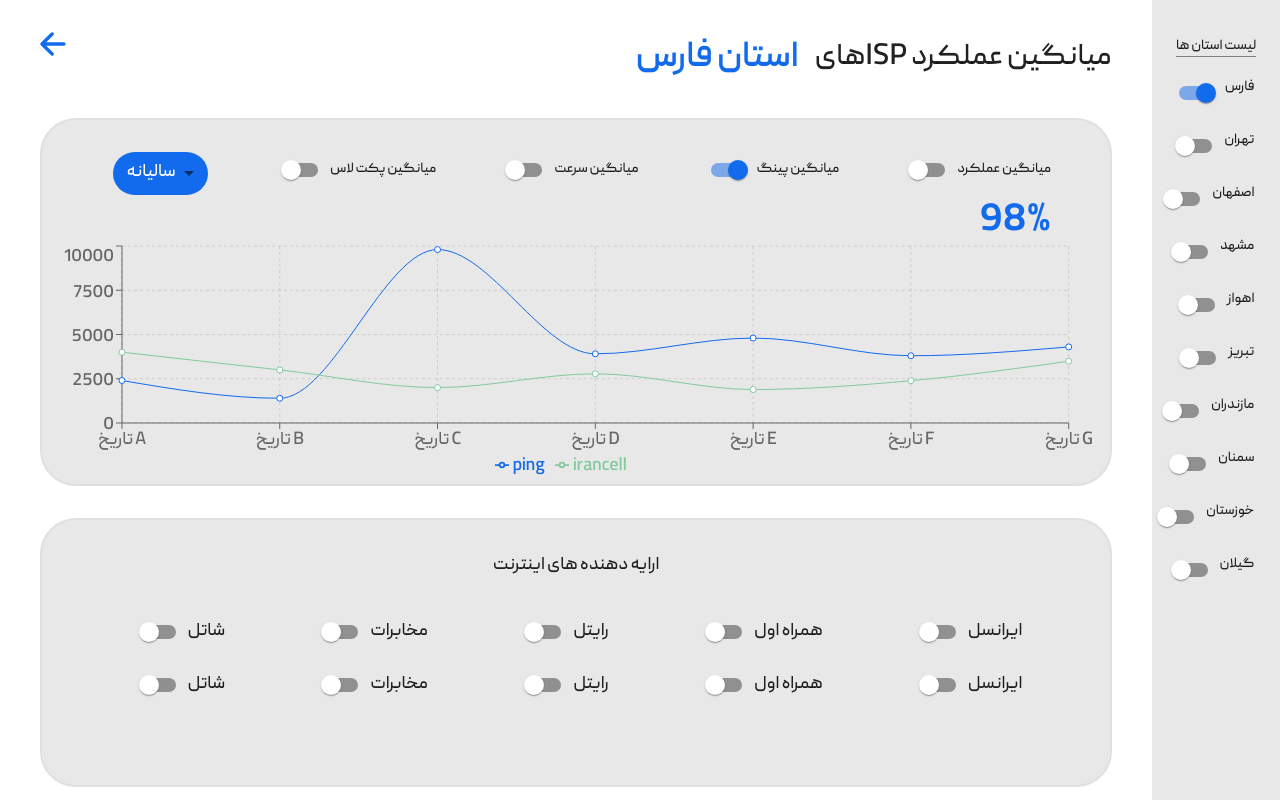
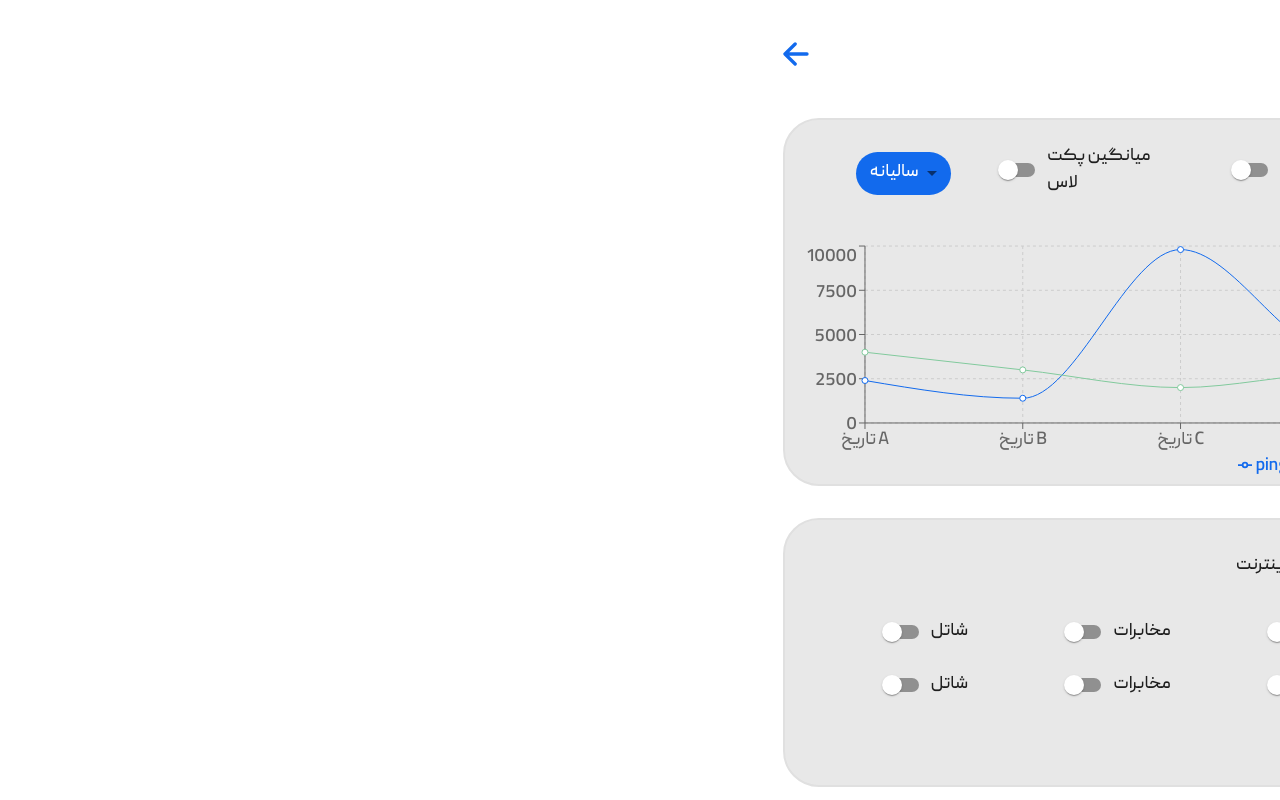
Before and after one commit to Raika-Company/eyesp-v1, a React (Vite) app in the folder client-app/: page /admin/tehran in a window 1280 px wide. Built offline with nearby package versions, Linux system fonts and the light colour scheme.

Commit message:
[fix]: resolve the toggle in operatoerDetails

```diff
--- a/client-app/src/app/App.css
+++ b/client-app/src/app/App.css
@@ -5,9 +5,9 @@
   overflow-wrap: break-word;
 }
 
-/* body {
+body {
   direction: rtl;
-} */
+}
 
 
 @font-face {
--- a/client-app/src/app/common/ArrowBack.jsx
+++ b/client-app/src/app/common/ArrowBack.jsx
@@ -3,12 +3,13 @@ import { Box, useMediaQuery } from "@mui/material";
 
 const ArrowBack = () => {
   const isSmScreen = useMediaQuery((theme) => theme.breakpoints.down("sm"));
+  const isMdScreen = useMediaQuery((theme) => theme.breakpoints.down("md"));
 
   return (
     <Box>
       {" "}
       <img
-        style={{ width: isSmScreen ? "5vw" : "2vw" }}
+        style={{ width: isSmScreen ? "5vw" : isMdScreen ? "5vw" : "2vw" }}
         src={arrowBack}
         alt="arrowBack"
       />
--- a/client-app/src/components/detailTest/ChartDetail.jsx
+++ b/client-app/src/components/detailTest/ChartDetail.jsx
@@ -69,10 +69,6 @@ const ChartDetail = () => {
   const isMdScreen = useMediaQuery((theme) => theme.breakpoints.down("md"));
   const isXsScreen = useMediaQuery((theme) => theme.breakpoints.down("xs"));
   const isSmScreen = useMediaQuery((theme) => theme.breakpoints.down("sm"));
-  const [pingLineVisible, setPingLineVisible] = useState(true);
-  const handlePingToggle = () => {
-    setPingLineVisible((prevVisible) => !prevVisible);
-  };
 
   function MobileToggleSwitch() {
     return (
@@ -118,11 +114,7 @@ const ChartDetail = () => {
             >
               میانگین پینگ
             </Typography>
-            <Switch
-              {...label}
-              checked={pingLineVisible}
-              onChange={handlePingToggle}
-            />{" "}
+            <Switch {...label} />{" "}
           </Box>
         </Box>
         <Box sx={{ width: "50%", display: "flex", flexDirection: "column" }}>
@@ -163,6 +155,65 @@ const ChartDetail = () => {
       </Box>
     );
   }
+
+  function DesktopToggleSwitch() {
+    return (
+      <Box
+        sx={{
+          marginRight: isMdScreen ? "11rem" : isXsScreen ? "1rem" : "5rem",
+          width: "80%",
+          height: "100%",
+          display: "flex",
+          flexDirection: "row-reverse",
+          alignItems: "center",
+          justifyContent: "end",
+          gap: isMdScreen ? "1px" : isXsScreen ? "1px" : "60px",
+          flexWrap: isMdScreen ? "wrap" : isXsScreen ? "none" : "none",
+        }}
+      >
+        <Box
+          sx={{
+            display: "flex",
+            flexDirection: "row-reverse",
+            alignItems: "center",
+          }}
+        >
+          <Typography variant="h7">میانگین عملکرد</Typography>
+          <Switch {...label} />
+        </Box>
+        <Box
+          sx={{
+            display: "flex",
+            flexDirection: "row-reverse",
+            alignItems: "center",
+          }}
+        >
+          <Typography variant="h7">میانگین پینگ</Typography>
+          <Switch {...label} />
+        </Box>
+        <Box
+          sx={{
+            display: "flex",
+            flexDirection: "row-reverse",
+            alignItems: "center",
+          }}
+        >
+          <Typography variant="h7">میانگین سرعت</Typography>
+          <Switch {...label} />
+        </Box>
+        <Box
+          sx={{
+            display: "flex",
+            flexDirection: "row-reverse",
+            alignItems: "center",
+          }}
+        >
+          <Typography variant="h7">میانگین پکت لاس</Typography>
+          <Switch {...label} />
+        </Box>
+      </Box>
+    );
+  }
   return (
     <>
       <Box
@@ -187,102 +238,14 @@ const ChartDetail = () => {
             justifyContent: "end",
           }}
         >
-          {isSmScreen ? (
-            <MobileToggleSwitch />
-          ) : (
-            <Box
-              sx={{
-                marginRight: isMdScreen
-                  ? "11rem"
-                  : isXsScreen
-                  ? "1rem"
-                  : "5rem",
-                width: "80%",
-                height: "100%",
-                display: "flex",
-                flexDirection: "row-reverse",
-                alignItems: "center",
-                justifyContent: "end",
-                gap: isMdScreen ? "1px" : isXsScreen ? "1px" : "60px",
-                flexWrap: isMdScreen ? "wrap" : isXsScreen ? "none" : "none",
-              }}
-            >
-              <Box
-                sx={{
-                  display: "flex",
-                  flexDirection: "row-reverse",
-                  alignItems: "center",
-                }}
-              >
-                <Typography
-                  sx={{
-                    fontSize: isMdScreen ? "13px" : isXsScreen ? "10px" : "",
-                  }}
-                >
-                  میانگین عملکرد
-                </Typography>
-                <Switch {...label} />
-              </Box>
-              <Box
-                sx={{
-                  display: "flex",
-                  flexDirection: "row-reverse",
-                  alignItems: "center",
-                }}
-              >
-                <Typography
-                  sx={{
-                    fontSize: isMdScreen ? "13px" : isXsScreen ? "10px" : "",
-                  }}
-                >
-                  میانگین پینگ
-                </Typography>
-                <Switch
-                  {...label}
-                  checked={pingLineVisible}
-                  onChange={handlePingToggle}
-                />
-              </Box>
-              <Box
-                sx={{
-                  display: "flex",
-                  flexDirection: "row-reverse",
-                  alignItems: "center",
-                }}
-              >
-                <Typography
-                  sx={{
-                    fontSize: isMdScreen ? "13px" : isXsScreen ? "10px" : "",
-                  }}
-                >
-                  میانگین سرعت
-                </Typography>
-                <Switch {...label} />
-              </Box>
-              <Box
-                sx={{
-                  display: "flex",
-                  flexDirection: "row-reverse",
-                  alignItems: "center",
-                }}
-              >
-                <Typography
-                  sx={{
-                    fontSize: isMdScreen ? "13px" : isXsScreen ? "10px" : "",
-                  }}
-                >
-                  میانگین پکت لاس
-                </Typography>
-                <Switch {...label} />
-              </Box>
-            </Box>
-          )}
+          {isSmScreen ? <MobileToggleSwitch /> : <DesktopToggleSwitch />}
 
           <Box
             sx={{
               width: "20%",
               textAlign: "center",
-              paddingLeft: isSmScreen ? "1rem" : "2rem",
+              paddingLeft: isSmScreen ? "8px" : "2rem",
+              marginBottom: isSmScreen ? "2rem" : "",
             }}
           >
             <Select
@@ -355,14 +318,12 @@ const ChartDetail = () => {
               <Tooltip />
               <Legend />
               {/* Conditionally render the ping line */}
-              {pingLineVisible && (
               <Line
                 type="monotone"
                 dataKey="ping"
                 stroke="#126AED"
                 activeDot={{ r: 8 }}
               />
-              )}
               {/* {irancellLineVisible && (
 
               )}{" "} */}
--- a/client-app/src/components/detailTest/DetailTest.jsx
+++ b/client-app/src/components/detailTest/DetailTest.jsx
@@ -3,7 +3,6 @@ import { useState } from "react";
 import ChartDetail from "./ChartDetail";
 import OperatorsDetail from "./OperatorsDetail";
 import ArrowBack from "../../app/common/ArrowBack";
-
 const label = { inputProps: { "aria-label": "Color switch demo" } };
 
 const DetailTest = () => {
@@ -56,6 +55,7 @@ const DetailTest = () => {
     <>
       <Box
         sx={{
+          direction: "ltr",
           display: "flex",
           flexDirection: "row-reverse",
         }}
@@ -133,10 +133,11 @@ const DetailTest = () => {
           <Box
             sx={{
               width: "93%",
-              height: "7%",
+              height: isSmScreen ? "2%" : "7%",
               display: "flex",
               flexDirection: "row-reverse",
               justifyContent: "space-between",
+              alignItems: "center",
             }}
           >
             <Box
@@ -146,6 +147,7 @@ const DetailTest = () => {
                 flexDirection: "row-reverse",
                 justifyContent: "star",
                 alignItems: "center",
+                gap: "8px",
               }}
             >
               <Typography
@@ -161,14 +163,16 @@ const DetailTest = () => {
                 sx={{
                   fontSize: isSmScreen ? "18px" : isMdScreen ? "20px" : "h3",
                   color: "#126AED",
-                  marginRight: "1rem",
                 }}
                 variant="h3"
               >
                 استان فارس
               </Typography>
             </Box>
-            <ArrowBack />
+            <Box>
+              {" "}
+              <ArrowBack />
+            </Box>
           </Box>
           <ChartDetail />
           <OperatorsDetail />
--- a/client-app/src/components/detailTest/OperatorsDetail.jsx
+++ b/client-app/src/components/detailTest/OperatorsDetail.jsx
@@ -14,6 +14,20 @@ const label = { inputProps: { "aria-label": "Color switch demo" } };
 const OperatorsDetail = () => {
   const isSmScreen = useMediaQuery((theme) => theme.breakpoints.down("sm"));
 
+  const PurpleSwitch = styled(Switch)(({ theme }) => ({
+    "& .MuiSwitch-switchBase.Mui-checked": {
+      color: colors.purple[600],
+      "&:hover": {
+        backgroundColor: alpha(
+          colors.purple[600],
+          theme.palette.action.hoverOpacity
+        ),
+      },
+    },
+    "& .MuiSwitch-switchBase.Mui-checked + .MuiSwitch-track": {
+      backgroundColor: colors.purple[600],
+    },
+  }));
   const PinkSwitch = styled(Switch)(({ theme }) => ({
     "& .MuiSwitch-switchBase.Mui-checked": {
       color: colors.pink[600],
@@ -46,6 +60,12 @@ const OperatorsDetail = () => {
           checked={checked}
           onChange={() => handleIspToggle(name)}
         />
+      ) : color === "purple" ? (
+        <PurpleSwitch
+          {...label}
+          checked={checked}
+          onChange={() => handleIspToggle(name)}
+        />
       ) : (
         <Switch
           {...label}
@@ -57,33 +77,50 @@ const OperatorsDetail = () => {
     </Box>
   );
 
-  return (
-    <>
-      <Box
-        sx={{
-          width: "93%",
-          height: "35%",
-          display: "flex",
-          flexDirection: "column",
-          justifyContent: "start",
-          alignItems: "center",
-          border: "2px solid #E0E0E0",
-          borderRadius: "2em",
-          backgroundColor: "#E8E8E8",
-        }}
-      >
+  function MobileOperatorsDetail() {
+    return (
+      <>
         <Box
           sx={{
-            width: isSmScreen ? "52%" : "30%",
-            height: "20%",
-            marginTop: isSmScreen ? "1rem" : "2rem",
             display: "flex",
-            flexDirection: "row",
-            justifyContent: "center",
+            flexDirection: "row-reverse",
+            justifyContent: isSmScreen ? "center" : "space-evenly",
+            width: "100%",
+            height: isSmScreen ? "34%" : "20%",
           }}
         >
           {" "}
-          <Typography>ارایه دهنده های اینترنت</Typography>
+          <Box
+            sx={{
+              display: "flex",
+              flexDirection: "row-reverse",
+              alignItems: "center",
+            }}
+          >
+            <ISPProviderSwitch
+              name="ایرانسل"
+              color="success"
+              //   checked={ispSwitches["ایرانسل"]}
+            />{" "}
+          </Box>
+          <Box
+            sx={{
+              display: "flex",
+              flexDirection: "row-reverse",
+              alignItems: "center",
+            }}
+          >
+            <ISPProviderSwitch name=" مخابرات" />
+          </Box>
+          <Box
+            sx={{
+              display: "flex",
+              flexDirection: "row-reverse",
+              alignItems: "center",
+            }}
+          >
+            <ISPProviderSwitch name="شاتل" color="pink" />
+          </Box>
         </Box>
         <Box
           sx={{
@@ -92,7 +129,6 @@ const OperatorsDetail = () => {
             justifyContent: isSmScreen ? "center" : "space-evenly",
             width: "100%",
             height: isSmScreen ? "34%" : "20%",
-            flexWrap: isSmScreen ? "wrap" : "none",
           }}
         >
           <Box
@@ -124,25 +160,7 @@ const OperatorsDetail = () => {
               alignItems: "center",
             }}
           >
-            <ISPProviderSwitch name="رایتل" color="warning" />
-          </Box>
-          <Box
-            sx={{
-              display: "flex",
-              flexDirection: "row-reverse",
-              alignItems: "center",
-            }}
-          >
-            <ISPProviderSwitch name="مخابرات" color="success" />
-          </Box>
-          <Box
-            sx={{
-              display: "flex",
-              flexDirection: "row-reverse",
-              alignItems: "center",
-            }}
-          >
-            <ISPProviderSwitch name="شاتل" color="pink" />
+            <ISPProviderSwitch name="رایتل" color="purple" />
           </Box>
         </Box>
         <Box
@@ -152,7 +170,6 @@ const OperatorsDetail = () => {
             justifyContent: isSmScreen ? "center" : "space-evenly",
             width: "100%",
             height: isSmScreen ? "34%" : "20%",
-            flexWrap: isSmScreen ? "wrap" : "none",
           }}
         >
           {" "}
@@ -185,7 +202,32 @@ const OperatorsDetail = () => {
               alignItems: "center",
             }}
           >
-            <ISPProviderSwitch name="رایتل" color="warning" />
+            <ISPProviderSwitch name="رایتل" color="purple" />
+          </Box>
+        </Box>
+
+        {/* <Box
+          sx={{
+            display: "flex",
+            flexDirection: "row-reverse",
+            justifyContent: isSmScreen ? "center" : "space-evenly",
+            width: "100%",
+            height: isSmScreen ? "34%" : "20%",
+          }}
+        >
+          {" "}
+          <Box
+            sx={{
+              display: "flex",
+              flexDirection: "row-reverse",
+              alignItems: "center",
+            }}
+          >
+            <ISPProviderSwitch
+              name="ایرانسل"
+              color="success"
+              //   checked={ispSwitches["ایرانسل"]}
+            />{" "}
           </Box>
           <Box
             sx={{
@@ -194,7 +236,7 @@ const OperatorsDetail = () => {
               alignItems: "center",
             }}
           >
-            <ISPProviderSwitch name="مخابرات" color="success" />
+            <ISPProviderSwitch name=" مخابرات" color="success" />
           </Box>
           <Box
             sx={{
@@ -205,7 +247,163 @@ const OperatorsDetail = () => {
           >
             <ISPProviderSwitch name="شاتل" color="pink" />
           </Box>
+        </Box> */}
+      </>
+    );
+  }
+  return (
+    <>
+      <Box
+        sx={{
+          width: "93%",
+          height: "35%",
+          display: "flex",
+          flexDirection: "column",
+          justifyContent: "start",
+          alignItems: "center",
+          border: "2px solid #E0E0E0",
+          borderRadius: "2em",
+          backgroundColor: "#E8E8E8",
+        }}
+      >
+        <Box
+          sx={{
+            width: isSmScreen ? "52%" : "30%",
+            height: "20%",
+            marginTop: isSmScreen ? "1rem" : "2rem",
+            display: "flex",
+            flexDirection: "row",
+            justifyContent: "center",
+          }}
+        >
+          {" "}
+          <Typography>ارایه دهنده های اینترنت</Typography>
         </Box>
+        {isSmScreen ? (
+          <MobileOperatorsDetail />
+        ) : (
+          <>
+            <Box
+              sx={{
+                display: "flex",
+                flexDirection: "row-reverse",
+                justifyContent: "space-evenly",
+                width: "100%",
+                height: "20%",
+              }}
+            >
+              <Box
+                sx={{
+                  display: "flex",
+                  flexDirection: "row-reverse",
+                  alignItems: "center",
+                }}
+              >
+                <ISPProviderSwitch
+                  name="ایرانسل"
+                  color="success"
+                  //   checked={ispSwitches["ایرانسل"]}
+                />
+              </Box>
+              <Box
+                sx={{
+                  display: "flex",
+                  flexDirection: "row-reverse",
+                  alignItems: "center",
+                }}
+              >
+                <ISPProviderSwitch name="همراه اول" color="secondary" />
+              </Box>
+              <Box
+                sx={{
+                  display: "flex",
+                  flexDirection: "row-reverse",
+                  alignItems: "center",
+                }}
+              >
+                <ISPProviderSwitch name="رایتل" color="purple" />
+              </Box>
+              <Box
+                sx={{
+                  display: "flex",
+                  flexDirection: "row-reverse",
+                  alignItems: "center",
+                }}
+              >
+                <ISPProviderSwitch name="مخابرات" color="success" />
+              </Box>
+              <Box
+                sx={{
+                  display: "flex",
+                  flexDirection: "row-reverse",
+                  alignItems: "center",
+                }}
+              >
+                <ISPProviderSwitch name="شاتل" color="pink" />
+              </Box>
+            </Box>
+            <Box
+              sx={{
+                display: "flex",
+                flexDirection: "row-reverse",
+                justifyContent: "space-evenly",
+                width: "100%",
+                height: "20%",
+              }}
+            >
+              {" "}
+              <Box
+                sx={{
+                  display: "flex",
+                  flexDirection: "row-reverse",
+                  alignItems: "center",
+                }}
+              >
+                <ISPProviderSwitch
+                  name="ایرانسل"
+                  color="success"
+                  //   checked={ispSwitches["ایرانسل"]}
+                />{" "}
+              </Box>
+              <Box
+                sx={{
+                  display: "flex",
+                  flexDirection: "row-reverse",
+                  alignItems: "center",
+                }}
+              >
+                <ISPProviderSwitch name="همراه اول" color="secondary" />
+              </Box>
+              <Box
+                sx={{
+                  display: "flex",
+                  flexDirection: "row-reverse",
+                  alignItems: "center",
+                }}
+              >
+                <ISPProviderSwitch name="رایتل" color="purple" />
+              </Box>
+              <Box
+                sx={{
+                  display: "flex",
+                  flexDirection: "row-reverse",
+                  alignItems: "center",
+                }}
+              >
+                <ISPProviderSwitch name="مخابرات" color="success" />
+              </Box>
+              <Box
+                sx={{
+                  display: "flex",
+                  flexDirection: "row-reverse",
+                  alignItems: "center",
+                }}
+              >
+                <ISPProviderSwitch name="شاتل" color="pink" />
+              </Box>
+            </Box>
+          </>
+        )}
       </Box>
     </>
   );
```
Also changed, not shown: client-app/src/app/common/ChoseCityDrawer.jsx (added, +86 -0 lines). Lines whose indentation alone changed are shown as unchanged.
